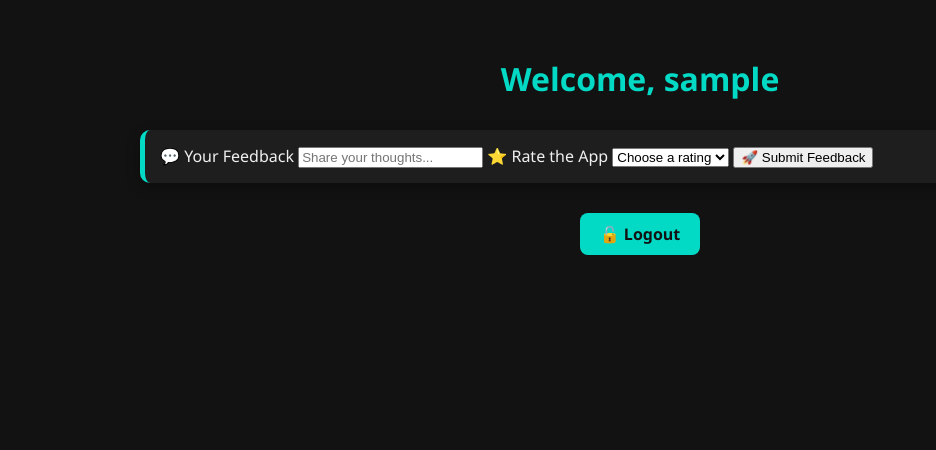
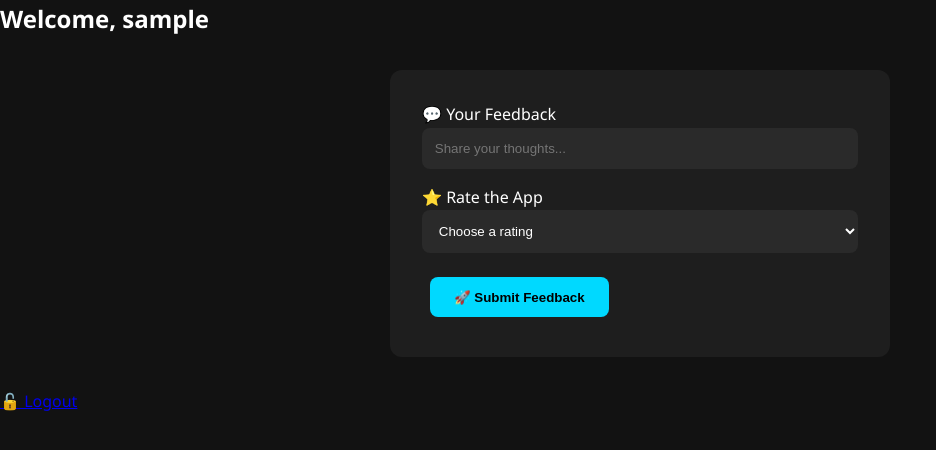
Before and after one commit to buildwithjanhavi/Website-Feedback-Collector-with-Admin-Dashboard, a Flask app: page /user in a window 1280 px wide. Shown: the top 450 px of the page, without its empty margins (0-936 px from the left). Run offline with Flask 2, Linux system fonts and the light colour scheme; the visitor is signed in with stand-in values (Sample User, id 1).

Commit message:
Update style.css

```diff
--- a/static/style.css
+++ b/static/style.css
@@ -1,110 +1,211 @@
-body {
+/* General Reset */
+* {
   margin: 0;
-  font-family: 'Segoe UI', sans-serif;
-  background: #121212;
-  color: #f0f0f0;
+  padding: 0;
+  box-sizing: border-box;
 }
 
-.container {
-  max-width: 1000px;
-  margin: 0 auto;
-  padding: 30px 20px;
+body {
+  font-family: 'Segoe UI', sans-serif;
+  background-color: #121212;
+  color: #ffffff;
+  line-height: 1.6;
+  padding: 0;
 }
 
-.glow {
-  color: #03dac6;
+/* Navbar & Footer */
+nav, footer {
+  background-color: #0a0a0a;
+  text-align: center;
+  padding: 1rem;
+}
+
+footer {
+  font-size: 0.9rem;
+  color: #bbb;
+}
+
+/* Hero / Landing */
+body.landing-page {
+  background: linear-gradient(to right, #141e30, #243b55);
+  display: flex;
+  flex-direction: column;
+  min-height: 100vh;
+}
+
+.hero-section {
+  flex: 1;
+  display: flex;
+  justify-content: center;
+  align-items: center;
+  text-align: center;
+  padding: 3rem 1rem;
+}
+
+.content-box {
+  max-width: 600px;
+}
+
+.content-box h1 {
+  font-size: 3rem;
+  color: #ffffff;
+  margin-bottom: 1rem;
+}
+
+.content-box h1 span {
+  color: #00d9ff;
+}
+
+.content-box p {
+  font-size: 1.2rem;
+  color: #ddd;
+  margin-bottom: 2rem;
+}
+
+.btn-group .btn,
+.btn {
+  display: inline-block;
+  background: #00d9ff;
+  color: black;
+  padding: 0.8rem 1.5rem;
+  margin: 0.5rem;
+  border-radius: 8px;
+  text-decoration: none;
+  font-weight: bold;
+  transition: transform 0.3s;
+}
+
+.btn.secondary {
+  background-color: #ffffff;
+  color: #333;
+}
+
+.btn:hover {
+  transform: scale(1.05);
+}
+
+/* Forms */
+form {
+  max-width: 500px;
+  margin: 2rem auto;
+  background-color: #1e1e1e;
+  padding: 2rem;
+  border-radius: 12px;
+}
+
+form input,
+form textarea,
+form select {
+  width: 100%;
+  padding: 0.8rem;
+  margin-bottom: 1rem;
+  border: none;
+  border-radius: 8px;
+  background: #2a2a2a;
+  color: #fff;
+}
+
+form button {
+  background-color: #00d9ff;
+  color: #000;
+  padding: 0.8rem 1.5rem;
+  border: none;
+  border-radius: 8px;
+  cursor: pointer;
+  font-weight: bold;
+}
+
+form button:hover {
+  background-color: #00aacc;
+}
+
+/* Flash Messages */
+.flash {
+  text-align: center;
+  padding: 1rem;
+  margin: 1rem auto;
+  max-width: 500px;
+  border-radius: 8px;
+  background-color: #333;
+  color: #00d9ff;
+}
+
+/* Dashboard Layouts */
+.dashboard {
+  max-width: 1000px;
+  margin: 2rem auto;
+  padding: 1rem;
+}
+
+.dashboard h2 {
   font-size: 2rem;
   text-align: center;
-  margin-bottom: 30px;
+  margin-bottom: 1.5rem;
 }
 
-.flash {
-  background: #333;
-  padding: 10px;
-  margin-bottom: 20px;
-  border-radius: 8px;
-  color: #f8f8f8;
-  text-align: center;
-}
-
-/* --- Stats Cards --- */
-.stats-grid {
+.stats-cards {
   display: flex;
   flex-wrap: wrap;
   justify-content: space-around;
-  gap: 20px;
-  margin-bottom: 30px;
+  gap: 1rem;
 }
 
-.stat-card {
-  flex: 1;
-  min-width: 180px;
-  background-color: #1f1f1f;
-  color: #fff;
-  padding: 20px;
-  border-radius: 16px;
-  box-shadow: 0 6px 18px rgba(0, 0, 0, 0.4);
+.card {
+  background-color: #1e1e1e;
+  padding: 1.5rem;
+  border-radius: 12px;
+  flex: 1 1 200px;
   text-align: center;
-  transition: transform 0.3s ease;
+  color: #ffffff;
+  box-shadow: 0 0 10px rgba(0, 217, 255, 0.2);
+  transition: 0.3s;
 }
 
-.stat-card:hover {
-  transform: scale(1.05);
+.card:hover {
+  transform: translateY(-5px);
 }
 
-.stat-card h3 {
-  font-size: 1.1rem;
-  margin-bottom: 10px;
-  color: #03dac6;
+.card i {
+  font-size: 2rem;
+  margin-bottom: 0.5rem;
+  display: block;
 }
 
-.stat-card p {
-  font-size: 1.8rem;
-  font-weight: bold;
+/* Feedback Table */
+.feedback-table {
+  width: 100%;
+  border-collapse: collapse;
+  margin-top: 2rem;
+  background: #1e1e1e;
 }
 
-/* Themed Card Colors */
-.stat-card.total    { background: #2a2a2a; }
-.stat-card.positive { background: #2e7d32; }
-.stat-card.neutral  { background: #fbc02d; color: #000; }
-.stat-card.negative { background: #c62828; }
-
-/* --- Feedback Cards --- */
-.feedback-list {
-  margin-top: 20px;
+.feedback-table th,
+.feedback-table td {
+  padding: 1rem;
+  border-bottom: 1px solid #333;
+  text-align: left;
 }
 
-.feedback-title {
-  text-align: center;
-  color: #03dac6;
-  margin-bottom: 20px;
+.feedback-table th {
+  background-color: #242424;
 }
 
-.feedback-card {
-  background: #1e1e1e;
-  border-left: 5px solid #03dac6;
-  padding: 15px;
-  margin-bottom: 15px;
-  border-radius: 10px;
-  box-shadow: 0 4px 14px rgba(0, 0, 0, 0.3);
+.feedback-table tr:hover {
+  background-color: #2a2a2a;
 }
 
-/* --- Logout --- */
-.logout-footer {
-  text-align: center;
-  margin-top: 40px;
+/* Responsive */
+@media (max-width: 768px) {
+  .hero-section h1 {
+    font-size: 2rem;
+  }
+
+  .stats-cards {
+    flex-direction: column;
+    align-items: center;
+  }
+
+  form {
+    margin: 1rem;
+  }
 }
-
-.logout-btn {
-  background: #03dac6;
-  color: #121212;
-  padding: 10px 20px;
-  border-radius: 8px;
-  text-decoration: none;
-  font-weight: bold;
-  transition: background 0.3s ease;
-}
-
-.logout-btn:hover {
-  background: #00c4b4;
-}
```
